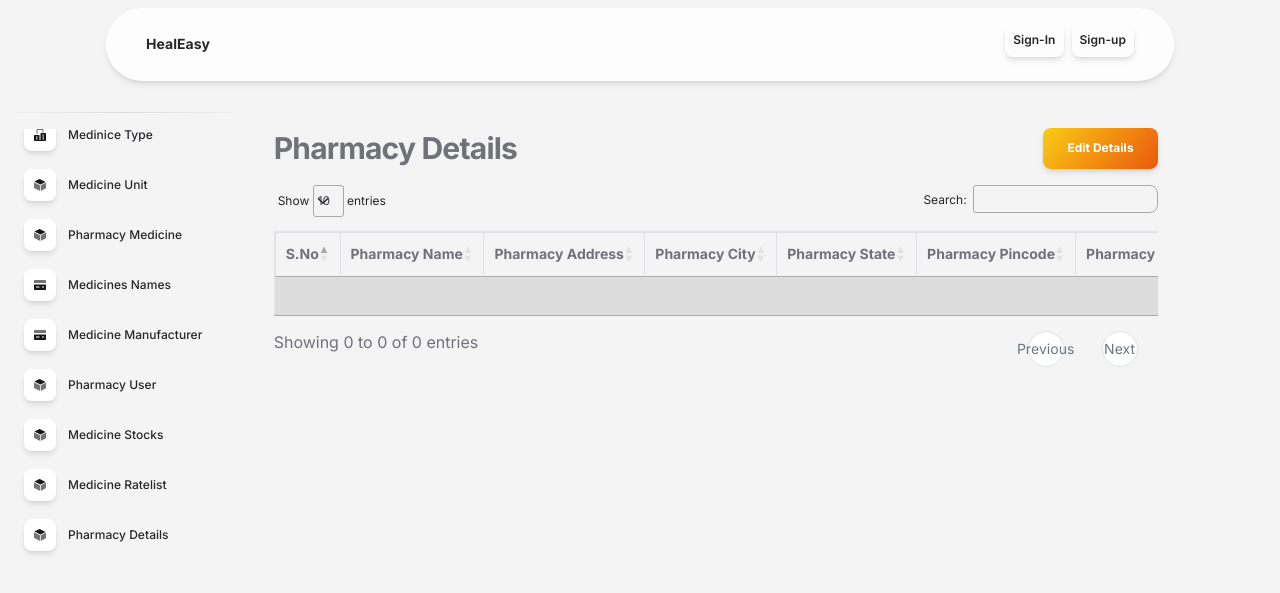
After one commit to bringthelight/MedTrail, a Flask app: page /pharm_details in a window 1280 px wide. The commit adds this page. Shown: the top 593 px of the page. Run offline with Flask 3, Linux system fonts and the light colour scheme; lists and menus that the app fills with data are empty; parts of the project's set-up code (start-up, migrations or seed data) failed here and were passed over; some libraries are stand-ins or nearby versions.

Commit message:
added pharmacy details route and table

```diff
--- a/app.py
+++ b/app.py
@@ -12,6 +12,7 @@
 from medicine.pharmacy_med import pharm_name
 from medicine.medicine_stock import medstock
 from medicine.med_ratelist import ratelist
+from medicine.pharmacy_details import pharm_details
 from flask_mysqldb import MySQL
 import sys
 import os
@@ -43,6 +44,7 @@
 app.register_blueprint(brand_bp)
 app.register_blueprint(medstock)
 app.register_blueprint(ratelist)
+app.register_blueprint(pharm_details)
 
 # app.register_blueprint(signup_bp)
 
--- /dev/null
+++ b/medicine/pharmacy_details.py
@@ -0,0 +1,39 @@
+from flask import render_template, request, redirect, url_for, flash, session
+from flask import Blueprint
+from flask_mysqldb import MySQL
+from datetime import datetime
+
+pharm_details = Blueprint('pharm_details', __name__)
+
+mysql = MySQL()
+
+@pharm_details.route('/pharm_details', methods=['GET','POST'])
+def details():
+    if request.method == "POST":
+        id=request.form['id']
+        service_table=request.form['service_table']
+        pharmacy_name=request.form['pharmacy_name']
+        pharmacy_address=request.form['pharmacy_address']
+        pharmacy_city=request.form['pharmacy_city']
+        pharmacy_state=request.form['pharmacy_state']
+        pharmacy_pincode=request.form['pharmacy_pincode']
+        pharmacy_primary_name=request.form['pharmacy_primary_name']
+        pharmacy_primary_number=request.form['pharmacy_primary_number']
+        pharmacy_secondary_name=request.form['pharmacy_secondary_name']
+        pharmacy_secondary_number=request.form['pharmacy_secondary_number']
+        pharmacy_user_count=request.form['pharmacy_user_count']
+        pharmacy_email=request.form['pharmacy_email']
+        pharmacy_license_number=request.form['pharmacy_license_number']
+        invoice_range=request.form['invoice_range']
+
+
+        cur = mysql.connection.cursor()
+        cur.execute("""Select * from pharmacy_service where id,service_table,pharmacy_name,pharmacy_address,pharmacy_city,pharmacy_state,
+                    pharmacy_pincode,pharmacy_primary_name,pharmacy_primary_number,pharmacy_secondary_name,pharmacy_secondary_number,
+                    pharmacy_user_count,pharmacy_email,pharmacy_license_number,invoice_range VALUES(%s, %s, %s, %s, %s,%s, %s, %s, %s, %s,%s, %s, %s, %s, %s)
+
+        """,(id,service_table,pharmacy_name,pharmacy_address,pharmacy_city,pharmacy_state,
+                    pharmacy_pincode,pharmacy_primary_name,pharmacy_primary_number,pharmacy_secondary_name,pharmacy_secondary_number,
+                    pharmacy_user_count,pharmacy_email,pharmacy_license_number,invoice_range))
+        cur.fetchall()
+    return render_template('pharmacy_details.html')
--- a/package/templates/dashboard.html
+++ b/package/templates/dashboard.html
@@ -327,6 +327,35 @@
               </svg>
             </div>
             <span class="nav-link-text ms-1">Medicine Ratelist</span>
+          </a>
+        </li>
+        <li class="nav-item">
+          <a class="nav-link  " href="{{url_for('pharm_details.details')}}">
+            <div
+              class="icon icon-shape icon-sm shadow border-radius-md bg-white text-center me-2 d-flex align-items-center justify-content-center">
+              <svg width="12px" height="12px" viewBox="0 0 42 42" version="1.1" xmlns="http://www.w3.org/2000/svg"
+                xmlns:xlink="http://www.w3.org/1999/xlink">
+                <title>box-3d-50</title>
+                <g stroke="none" stroke-width="1" fill="none" fill-rule="evenodd">
+                  <g transform="translate(-2319.000000, -291.000000)" fill="#FFFFFF" fill-rule="nonzero">
+                    <g transform="translate(1716.000000, 291.000000)">
+                      <g transform="translate(603.000000, 0.000000)">
+                        <path class="color-background"
+                          d="M22.7597136,19.3090182 L38.8987031,11.2395234 C39.3926816,10.9925342 39.592906,10.3918611 39.3459167,9.89788265 C39.249157,9.70436312 39.0922432,9.5474453 38.8987261,9.45068056 L20.2741875,0.1378125 L20.2741875,0.1378125 C19.905375,-0.04725 19.469625,-0.04725 19.0995,0.1378125 L3.1011696,8.13815822 C2.60720568,8.38517662 2.40701679,8.98586148 2.6540352,9.4798254 C2.75080129,9.67332903 2.90771305,9.83023153 3.10122239,9.9269862 L21.8652864,19.3090182 C22.1468139,19.4497819 22.4781861,19.4497819 22.7597136,19.3090182 Z">
+                        </path>
+                        <path class="color-background opacity-6"
+                          d="M23.625,22.429159 L23.625,39.8805372 C23.625,40.4328219 24.0727153,40.8805372 24.625,40.8805372 C24.7802551,40.8805372 24.9333778,40.8443874 25.0722402,40.7749511 L41.2741875,32.673375 L41.2741875,32.673375 C41.719125,32.4515625 42,31.9974375 42,31.5 L42,14.241659 C42,13.6893742 41.5522847,13.241659 41,13.241659 C40.8447549,13.241659 40.6916418,13.2778041 40.5527864,13.3472318 L24.1777864,21.5347318 C23.8390024,21.7041238 23.625,22.0503869 23.625,22.429159 Z">
+                        </path>
+                        <path class="color-background opacity-6"
+                          d="M20.4472136,21.5347318 L1.4472136,12.0347318 C0.953235098,11.7877425 0.352562058,11.9879669 0.105572809,12.4819454 C0.0361450918,12.6208008 6.47121774e-16,12.7739139 0,12.929159 L0,30.1875 L0,30.1875 C0,30.6849375 0.280875,31.1390625 0.7258125,31.3621875 L19.5528096,40.7750766 C20.0467945,41.0220531 20.6474623,40.8218132 20.8944388,40.3278283 C20.963859,40.1889789 21,40.0358742 21,39.8806379 L21,22.429159 C21,22.0503869 20.7859976,21.7041238 20.4472136,21.5347318 Z">
+                        </path>
+                      </g>
+                    </g>
+                  </g>
+                </g>
+              </svg>
+            </div>
+            <span class="nav-link-text ms-1">Pharmacy Details</span>
           </a>
         </li>
 
--- /dev/null
+++ b/package/templates/pharmacy_details.html
@@ -0,0 +1,83 @@
+{% extends "dashboard.html" %}
+
+{% block title %}About Us{% endblock %}
+
+{% block content %}
+
+<div class="container-sm mt-8 px-8">
+  <div class="row">
+    <div class="col-lg-12 offset-lg-1">
+
+
+      {% with messages = get_flashed_messages(with_categories=true) %}
+      {% if messages %}
+      {% for category, message in messages %}
+      <div class="alert alert-{{ category }} alert-dismissible fade show" role="alert">
+        {{ message }}
+        <button type="button" class="btn-close" data-bs-dismiss="alert" aria-label="Close"><svg
+            xmlns="http://www.w3.org/2000/svg" width="24" height="24" fill="black" class="bi bi-x-lg"
+            viewBox="0 0 16 16">
+            <path
+              d="M2.146 2.854a.5.5 0 1 1 .708-.708L8 7.293l5.146-5.147a.5.5 0 0 1 .708.708L8.707 8l5.147 5.146a.5.5 0 0 1-.708.708L8 8.707l-5.146 5.147a.5.5 0 0 1-.708-.708L7.293 8z" />
+          </svg></button>
+      </div>
+      {% endfor %}
+      {% endif %}
+      {% endwith %}
+
+
+      <div class="table_heading d-flex justify-content-between">
+        <h3 class="text-secondary">Pharmacy Details</h3>
+        <button type="button" class="btn bg-gradient-primary" data-bs-toggle="modal" data-bs-target="#addmednames">
+          Edit Details
+        </button>
+      </div>
+
+      <table id="med" class="table table-sm table-striped table-bordered align-middle text-nowrap small">
+        <thead>
+          <tr>
+            <th>S.no</th>
+            <th>Pharmacy Name</th>
+            <th>Pharmacy Address</th>
+            <th>Pharmacy City</th>
+            <th>Pharmacy State</th>
+            <th>Pharmacy Pincode</th>
+            <th>Pharmacy Primary Name</th>
+            <th>Pharmacy Primary Number</th>
+            <th>Pharmacy Secondary Name</th>
+            <th>Pharmacy Secondary Number</th>
+            <th>Pharmacy User Count</th>
+            <th>Pharmacy Email</th>
+            <th>Pharmacy license Number</th>
+            <th>Invoice range</th>
+
+          </tr>
+        </thead>
+        <tbody>
+          {% for item in data %}
+          <tr>
+            <td>{{ loop.index }}</td>
+            <td>{{item.pharmacy_name}}</td>
+            <td>{{item.pharmacy_address}}</td>
+            <td>{{item.pharmacy_city}}</td>
+            <td>{{item.pharmacy_state}}</td>
+            <td>{{item.pharmacy_pincode}}</td>
+            <td>{{item.pharmacy_primary_name}}</td>
+            <td>{{item.pharmacy_primary_number}}</td>
+            <td>{{item.pharmacy_secondary_name}}</td>
+            <td>{{item.pharmacy_secondary_number}}</td>
+            <td>{{item.pharmacy_user_count}}</td>
+            <td>{{item.pharmacy_email}}</td>
+            <td>{{item.pharmacy_license_number}}</td>
+            <td>{{item.invoice_range}}</td>
+
+          </tr>
+          {% endfor %}
+        </tbody>
+      </table>
+
+    </div>
+  </div>
+</div>
+
+{% endblock %}
```
